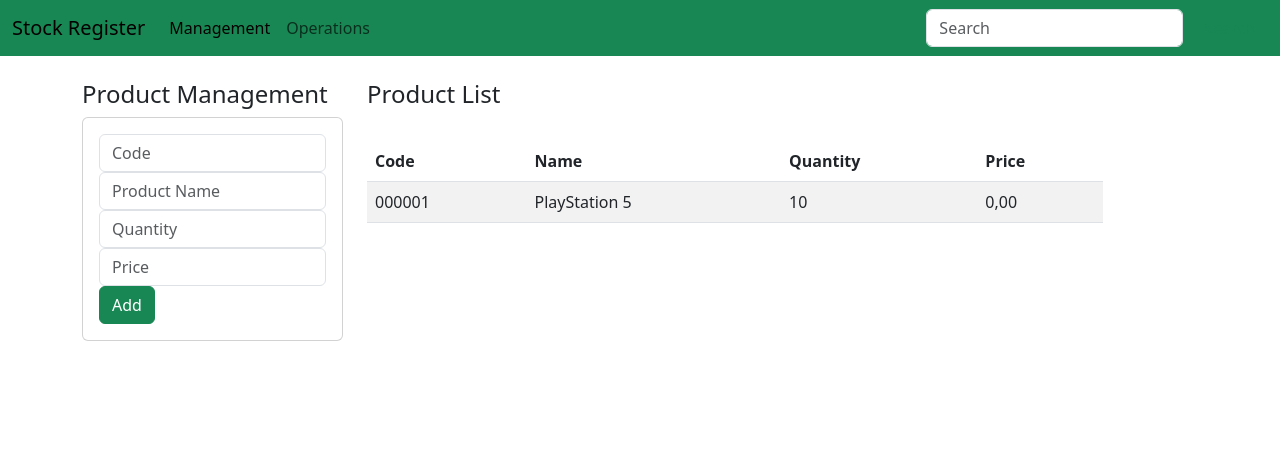
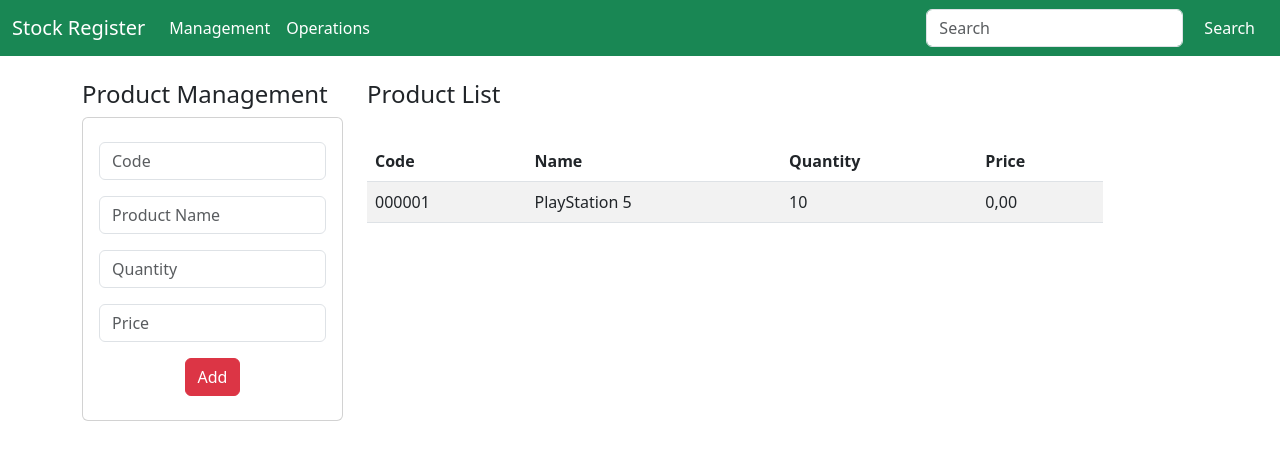
Before and after one commit to santiceaglio/STOCK-REGISTER, a Django app: page / in a window 1280 px wide. Shown: the top 460 px of the page. Run offline with Django 4.2, Linux system fonts and the light colour scheme; data comes from the database, SQL or seed files in the repository.

Commit message:
Management changes 2nd

```diff
--- a/Aplicaciones/Logistica/templates/base.html
+++ b/Aplicaciones/Logistica/templates/base.html
@@ -12,23 +12,23 @@
 <body>
     <nav class="navbar navbar-expand-lg bg-success">
         <div class="container-fluid">
-          <a class="navbar-brand" href="#">Stock Register</a>
+          <a class="navbar-brand text-white" href="#">Stock Register</a>
           <button class="navbar-toggler" type="button" data-bs-toggle="collapse" data-bs-target="#navbarSupportedContent" aria-controls="navbarSupportedContent" aria-expanded="false" aria-label="Toggle navigation">
             <span class="navbar-toggler-icon"></span>
           </button>
           <div class="collapse navbar-collapse" id="navbarSupportedContent">
             <ul class="navbar-nav me-auto mb-2 mb-lg-0">
               <li class="nav-item">
-                <a class="nav-link active" aria-current="page" href="#">Management</a>
+                <a class="nav-link active text-white" aria-current="page" href="#">Management</a>
               </li>
               <li class="nav-item">
-                <a class="nav-link" href="#">Operations</a>
+                <a class="nav-link text-white" href="#">Operations</a>
               </li>
 
             </ul>
             <form class="d-flex" role="search">
               <input class="form-control me-2" type="search" placeholder="Search" aria-label="Search">
-              <button class="btn btn-outline-success" type="submit">Search</button>
+              <button class="btn btn-outline-success text-white" type="submit">Search</button>
             </form>
           </div>
         </div>
--- a/Aplicaciones/Logistica/templates/gestionProductos.html
+++ b/Aplicaciones/Logistica/templates/gestionProductos.html
@@ -11,20 +11,20 @@
         <div class="card">
             <div class="card-body">
                 <form action="" method="POST">
-                    <div class="form-group">
+                    <div class="form-group py-2">
                     <input type="text" id="txtCode" name="txtCode" class="form-control" placeholder="Code" minlength="6" maxlength="6"  required>
                     </div>
-                    <div class="form-group">
+                    <div class="form-group py-2">
                     <input type="text" id="txtName" name="txtName" class="form-control" placeholder="Product Name"  maxlength="50"  required>
                     </div>
-                    <div class="form-group">
+                    <div class="form-group py-2">
                     <input type="text" id="numQuantity" name="numQuantity" class="form-control" placeholder="Quantity" min="1" max="10000"  required>
                     </div>
-                    <div class="form-group">
+                    <div class="form-group py-2">
                     <input type="text" id="numPrice" name="numPrice" class="form-control" placeholder="Price"  min="1" max="100000"  required>
                     </div>
-                    <div class="form-group">
-                        <button type="submit" class="btn btn-primary btn-success  text-white">Add</button>
+                    <div class="form-group text-center py-2">
+                        <button type="submit" class="btn btn-danger center-block">Add</button>
                         </div>
 
                 </form>
```
